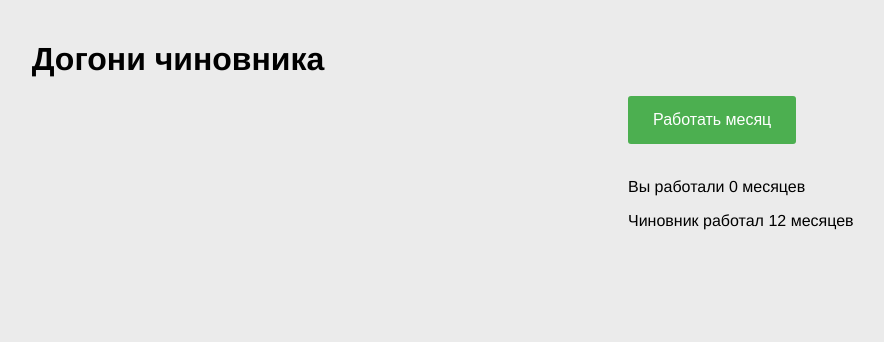
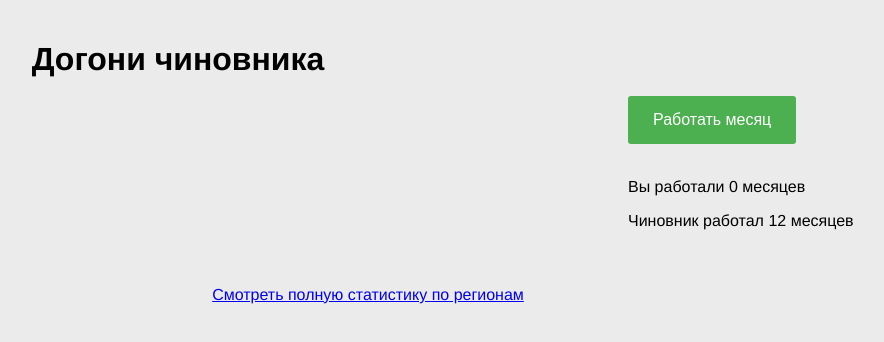
Before and after one commit to m-malikov/deputatExplorer, a plain HTML site: page www/game/game.html in a window 1280 px wide. Shown: the whole page, without its empty margins (272-1156 px from the left). Drawn offline with Linux system fonts and the light colour scheme; no server answers.

Commit message:
link to map

```diff
--- a/www/game/game.html
+++ b/www/game/game.html
@@ -25,7 +25,13 @@
       <p class="unit">Чиновник работал 12 месяцев</p>
   </div>
 </div>
-
+<div class="row">
+    <div class="main" align="center">
+        <a class="unit" href="/map" align="center">
+            Смотреть полную статистику по регионам
+        </a>
+    </div>
+</div>
 <script src="game.js"></script>
 </body>
 </html>
--- a/www/map/style.css
+++ b/www/map/style.css
@@ -1,6 +1,6 @@
 #mapid {
     height: 800px;
-    width: 90%;
+    width: 100%;
 }
 
 .info {
```
